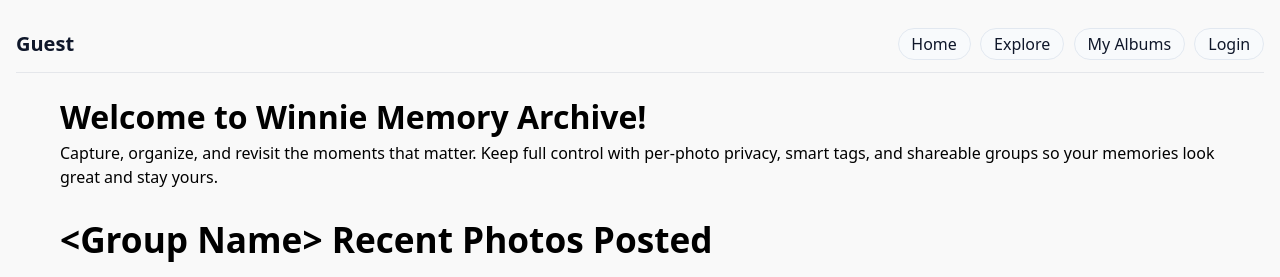
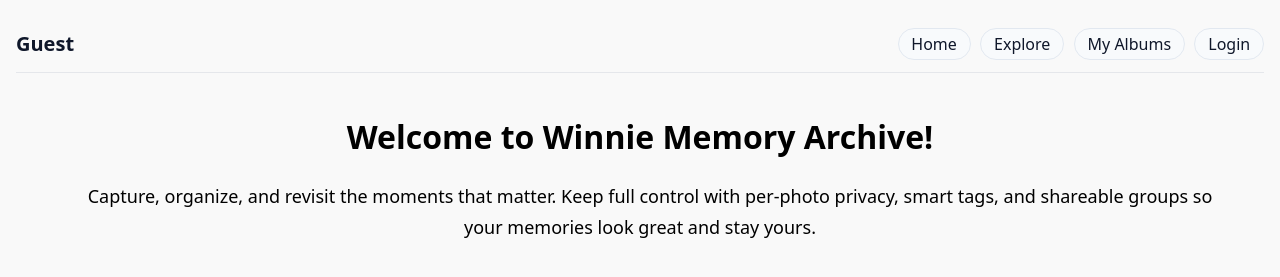
Before and after one commit to saanavig/csc47300-team-winnie, a React (Vite) app in the folder frontend/: page / in a window 1280 px wide. Shown: the top 277 px of the page. Built offline with nearby package versions, Linux system fonts and the light colour scheme; grey boxes are pictures that could not be loaded.

Commit message:
minor fixes

```diff
--- a/frontend/src/styles/HomePage.css
+++ b/frontend/src/styles/HomePage.css
@@ -244,3 +244,18 @@
   .detail-layout { grid-template-columns: 1fr; }
   .detail-image { order: -1; margin-bottom: 12px; }
 }
+
+h1 {
+  text-align: center;
+  font-weight: 800;
+  margin: 20px 0;
+}
+
+
+p {
+  font-size: 18px;
+  text-align: center;
+  text-indent: 20px;
+  line-height: 1.7;
+  margin: 12px 0;
+}
--- a/frontend/src/types/HomePage.tsx
+++ b/frontend/src/types/HomePage.tsx
@@ -1,8 +1,8 @@
 import "../styles/HomePage.css";
 
 import ImageSlider from "../components/ImageSlider";
+import { useNavigate } from "react-router-dom";
 import { useState } from "react";
-import { useNavigate } from "react-router-dom";
 
 interface Slide {
     id: number;
```
